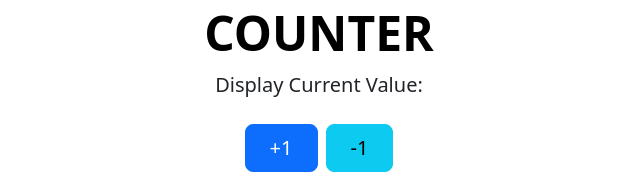
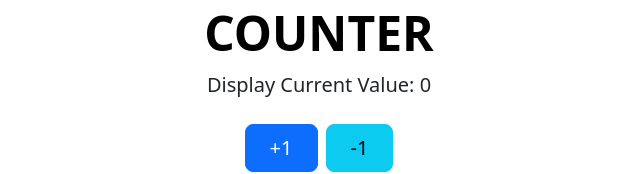
Before and after one commit to YamrajShrestha/react-redux, a React (Vite) app in the folder counter/: page / in a window 1280 px wide. Shown: the part 124-298 px from the top of the page, without its empty margins (321-961 px from the left). Built offline with nearby package versions, Linux system fonts and the light colour scheme.

Commit message:
set couter value using useSeledtor at DisplayCounter.jsx

```diff
--- a/counter/src/components/DisplayCounter.jsx
+++ b/counter/src/components/DisplayCounter.jsx
@@ -1,13 +1,13 @@
-import React from 'react'
+import React from "react";
+import { useSelector } from "react-redux";
 
 const DisplayCounter = () => {
+  const counter = useSelector((store) => store.counter);
   return (
-    < >
-      <p className="lead mb-4">
-           Display Current Value:
-          </p>
-    </ >
-  )
-}
+    <>
+      <p className="lead mb-4">Display Current Value: {counter}</p>
+    </>
+  );
+};
 
-export default DisplayCounter
+export default DisplayCounter;
```
